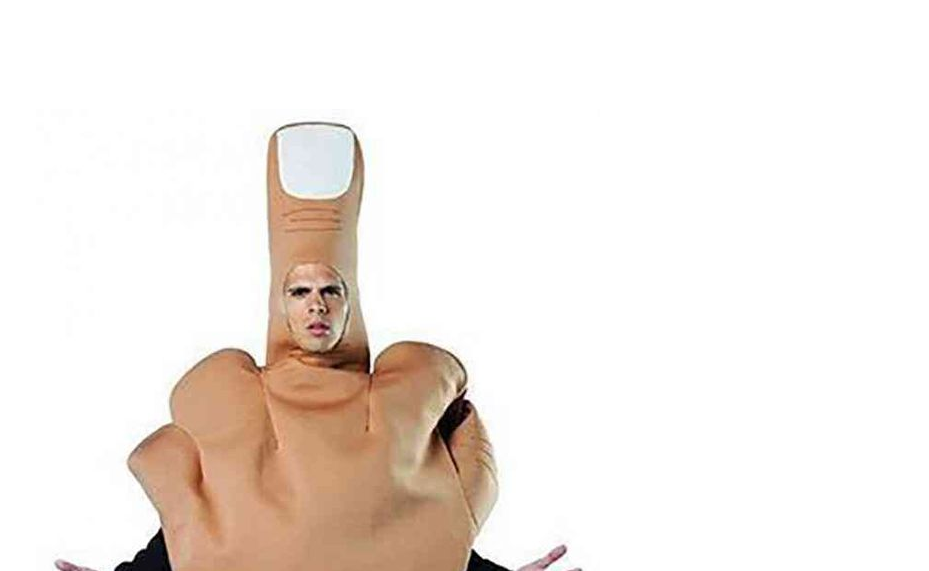
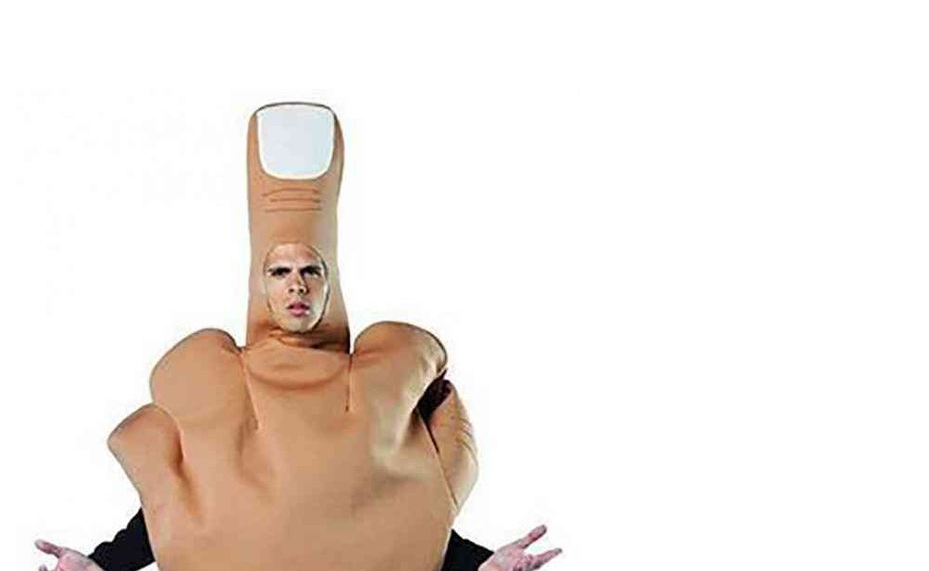
Before and after one commit to DaryaNnN/test, a plain HTML site: page ending.html in a window 1280 px wide. Shown: the top 571 px of the page, without its empty margins (73-1002 px from the left). Drawn offline with Linux system fonts and the light colour scheme.

Commit message:
Add files via upload

```diff
--- a/ending.html
+++ b/ending.html
@@ -5,7 +5,7 @@
     <title>Thank you</title>
   </head>
   <body>
-    <table cellspacing="100">
+    <table cellspacing="80">
       <tr>
         <td>
           <img src="fook.jpeg" alt="" />
```
